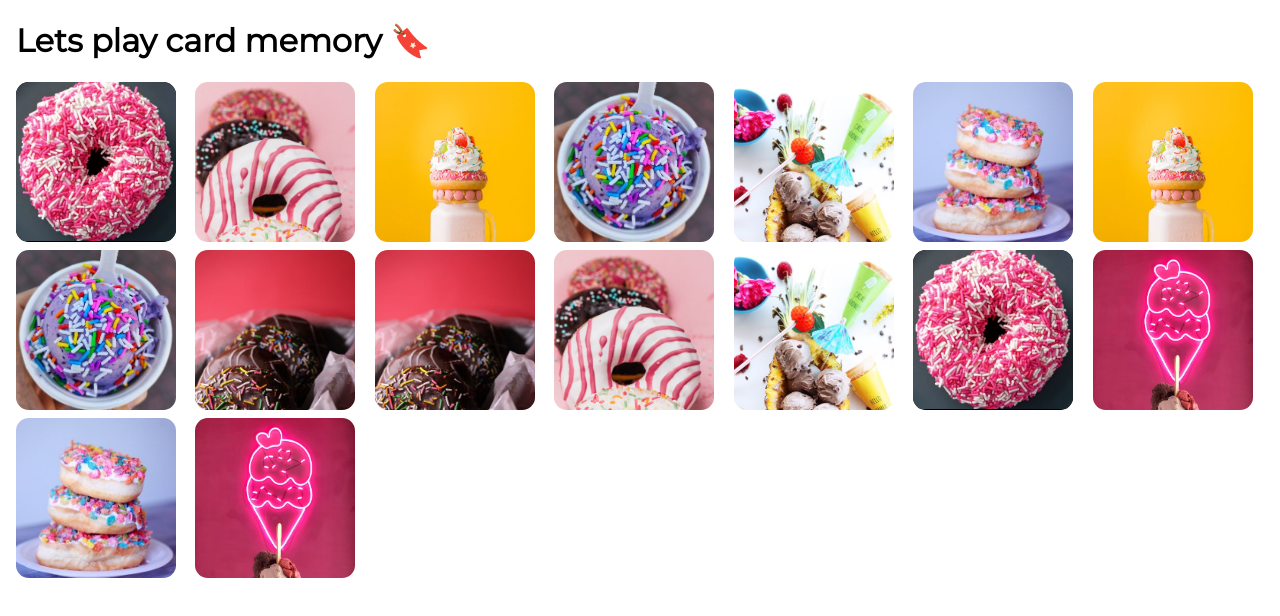
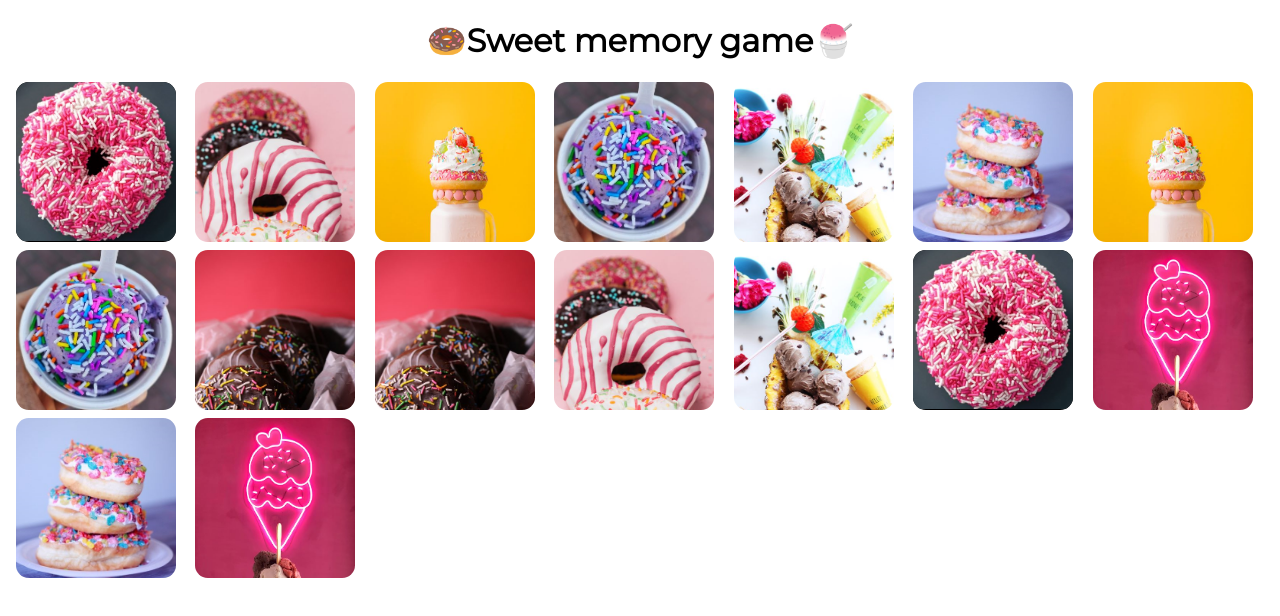
Before and after one commit to riittagerhards/card-memory, a React (Vite) app: page / in a window 1280 px wide. Shown: the top 616 px of the page. Built offline with nearby package versions, Linux system fonts and the light colour scheme.

Commit message:
✨ Change title

```diff
--- a/src/app/components/Game.module.css
+++ b/src/app/components/Game.module.css
@@ -1,3 +1,7 @@
+.game {
+  text-align: center;
+}
+
 .cards {
   display: grid;
   grid-template-columns: repeat(auto-fit, minmax(10rem, 1fr));
--- a/src/app/components/Game.tsx
+++ b/src/app/components/Game.tsx
@@ -21,7 +21,7 @@ function Game(): JSX.Element {
 
   return (
     <div className={styles.game}>
-      <h1> Lets play card memory 🔖</h1>
+      <h1> 🍩Sweet memory game🍧</h1>
       <div className={styles.cards}>
         {shuffleImages.map((image) => (
           <MemoryCard src={image.src} key={image.key} />
```
